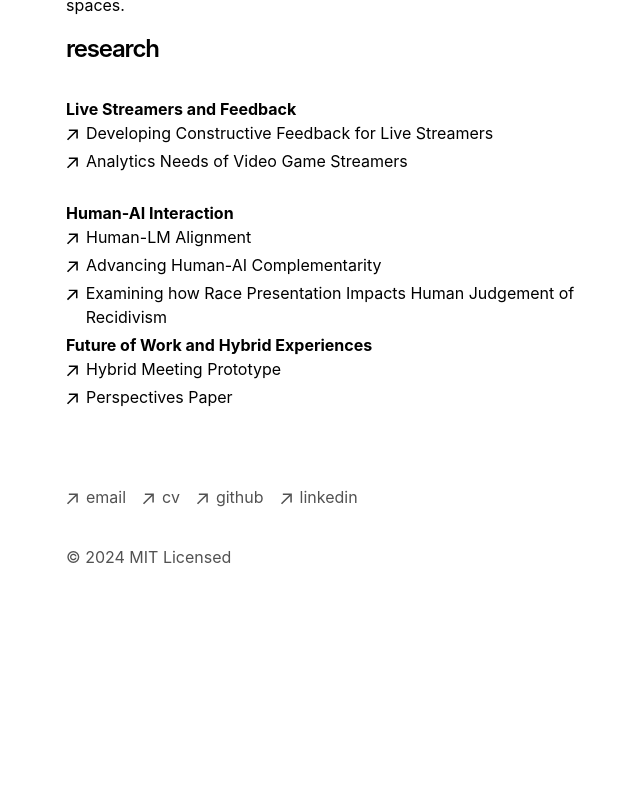
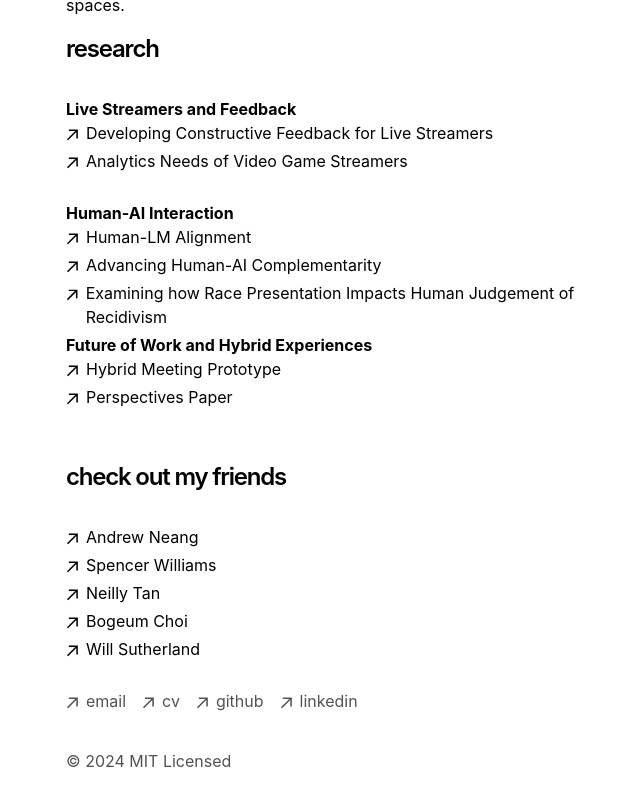
Before and after one commit to kerixyz/kerixyz.github.io, a Next.js app: page / in a window 1280 px wide. Shown: the part 327-1132 px from the top of the page, without its empty margins (286-926 px from the left). Before the commit the page ends 960 px from the top, so only its background shows below. Built offline with nearby package versions, Linux system fonts and the light colour scheme.

Commit message:
added friends

```diff
--- a/app/page.tsx
+++ b/app/page.tsx
@@ -128,9 +128,66 @@ export default function Page() {
       </ul>
       <br/>
 
-      {/* <div className="my-8">
-        <BlogPosts />
-      </div> */}
+      <h2 className="mb-8 text-2xl font-semibold tracking-tighter">
+        check out my friends
+      </h2>
+      <ul>
+        <li>
+            <a
+              className="flex items-center transition-all hover:text-neutral-800 dark:hover:text-neutral-100"
+              rel="noopener noreferrer"
+              target="_blank"
+              href="https://www.andrewneang.com/"
+            >
+                <ArrowIcon />
+                <p className="ml-2 h-7">Andrew Neang</p>
+            </a>
+        </li>
+        <li>
+            <a
+              className="flex items-center transition-all hover:text-neutral-800 dark:hover:text-neutral-100"
+              rel="noopener noreferrer"
+              target="_blank"
+              href="https://www.sprwilliams.com/"
+            >
+              <ArrowIcon />
+              <p className="ml-2 h-7">Spencer Williams</p>
+            </a>
+        </li>
+        <li>
+            <a
+              className="flex items-center transition-all hover:text-neutral-800 dark:hover:text-neutral-100"
+              rel="noopener noreferrer"
+              target="_blank"
+              href="https://www.neillytan.com/"
+            >
+              <ArrowIcon />
+              <p className="ml-2 h-7">Neilly Tan</p>
+            </a>
+        </li>
+        <li>
+            <a
+              className="flex items-center transition-all hover:text-neutral-800 dark:hover:text-neutral-100"
+              rel="noopener noreferrer"
+              target="_blank"
+              href="https://bogeumchoi.com/"
+            >
+              <ArrowIcon />
+              <p className="ml-2 h-7">Bogeum Choi</p>
+            </a>
+        </li>
+        <li>
+            <a
+              className="flex items-center transition-all hover:text-neutral-800 dark:hover:text-neutral-100"
+              rel="noopener noreferrer"
+              target="_blank"
+              href="https://willsutherland.com/"
+            >
+              <ArrowIcon />
+              <p className="ml-2 h-7">Will Sutherland</p>
+            </a>
+        </li>
+      </ul>
 
 
       {/* <h1 className="mb-8 text-2xl font-semibold tracking-tighter">
```
